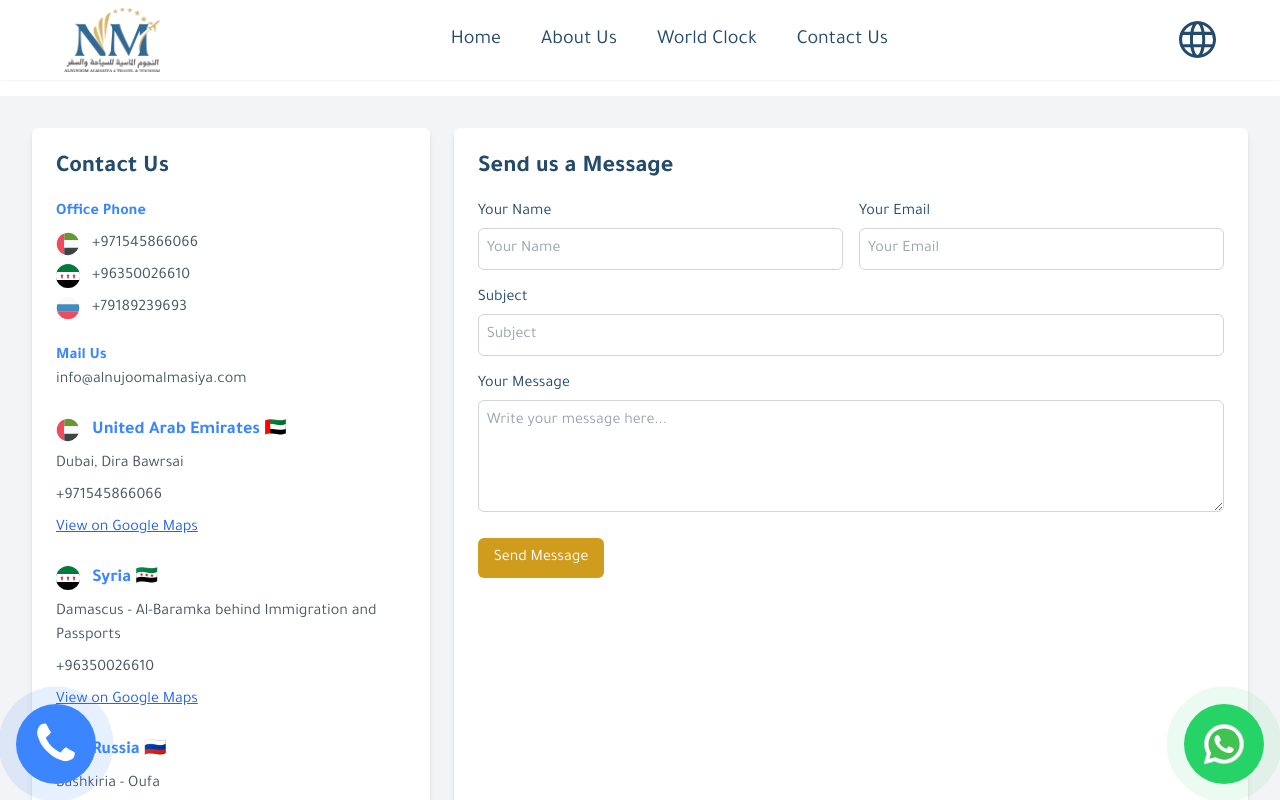
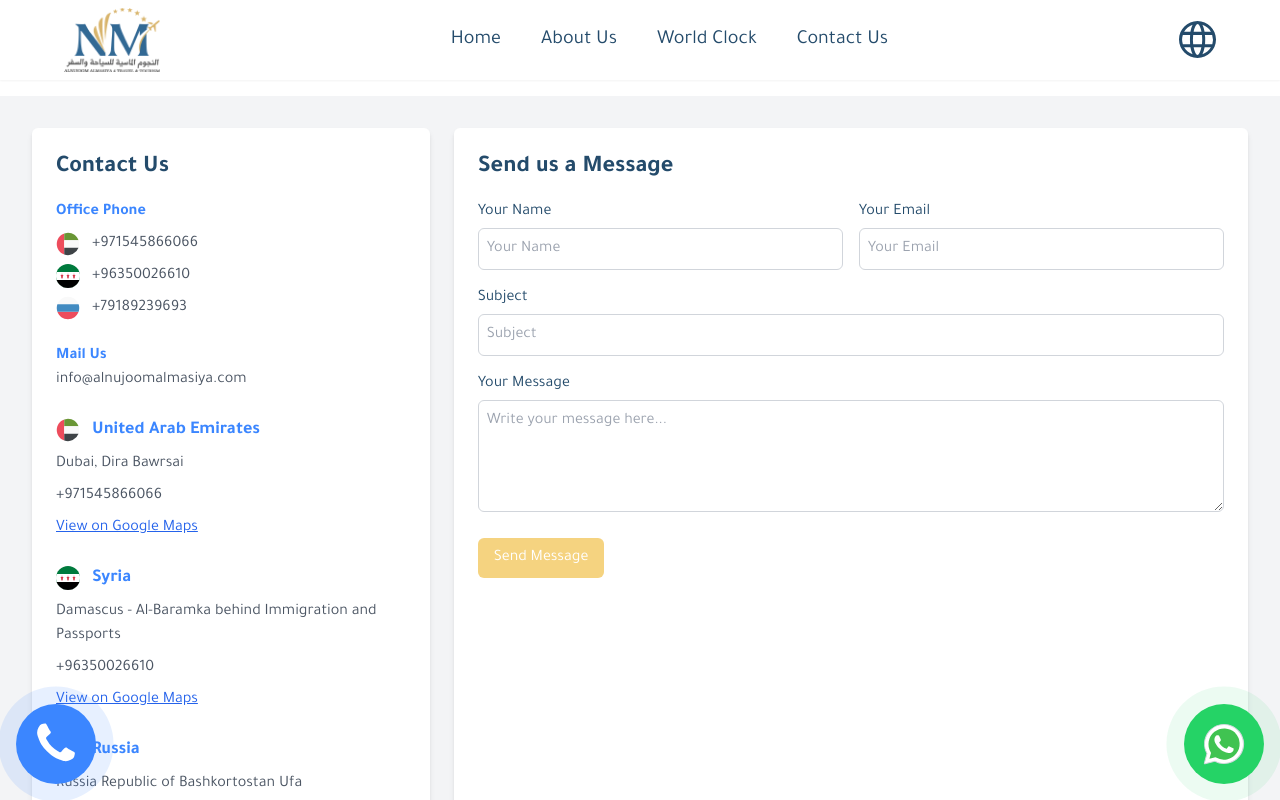
Before and after one commit to abdalraoufalsheikhnajeeb/almasyia, a Next.js app: page /1/contact in a window 1280 px wide. Shown: the top 800 px of the page. Built offline with nearby package versions, Linux system fonts and the light colour scheme.

Commit message:
dfgdfgdf

```diff
--- a/app/[lang]/(Pages)/contact/page.tsx
+++ b/app/[lang]/(Pages)/contact/page.tsx
@@ -86,26 +86,26 @@ export default function ContactPage({ params }: { params: Promise<Params> }) {
     subject: { ar: "الموضوع", en: "Subject", ru: "Тема" },
     // location keys
     uaeB: {
-      ar: "الإمارات العربية المتحدة 🇦🇪",
-      en: "United Arab Emirates 🇦🇪",
-      ru: "Объединённые Арабские Эмираты 🇦🇪",
+      ar: "الإمارات العربية المتحدة ",
+      en: "United Arab Emirates ",
+      ru: "Объединённые Арабские Эмираты ",
     },
     locationUAE: {
       ar: "دبي، ديرة بور سعيد",
       en: "Dubai, Dira Bawrsai",
       ru: "Дубай, Дира Бурсай",
     },
-    sarB: { ar: "سوريا 🇸🇾", en: "Syria 🇸🇾", ru: "Сирия 🇸🇾" },
+    sarB: { ar: "سوريا ", en: "Syria", ru: "Сирия" },
     locationSAR: {
       ar: "دمشق- البرامكة خلف الهجرة والجوازات",
       en: "Damascus - Al-Baramka behind Immigration and Passports",
       ru: "Дамаск - Аль-Барамка за иммиграцией и паспортным столом",
     },
-    ruB: { ar: "روسيا 🇷🇺", en: "Russia 🇷🇺", ru: "Россия 🇷🇺" },
+    ruB: { ar: "روسيا ", en: "Russia ", ru: "Россия " },
     locationRU: {
-      ar: "بشكيريا- أوفا",
-      en: "Bashkiria - Oufa",
-      ru: "Башкирия - Уфа",
+      ar: "روسيا جمهورية باشكورتوستان أوفا",
+      en: "Russia Republic of Bashkortostan Ufa",
+      ru: "Россия Республика Башкортостан Уфа",
     },
   };
 
--- a/app/[lang]/components/LocationCard.tsx
+++ b/app/[lang]/components/LocationCard.tsx
@@ -120,7 +120,7 @@ const LocationCard: React.FC<LocationCardProps> = ({
                 alt={`${addClass} flag`}
                 className="w-16 me-4"
               />
-              <p className="text-2xl text-primary font-bold">
+              <p className="text-2xl text-white font-bold">
                 {locationDetails}
               </p>
             </div>
@@ -135,7 +135,7 @@ const LocationCard: React.FC<LocationCardProps> = ({
                 alt={`${locationName} flag`}
                 className="w-16 me-4"
               />
-              <p className="text-2xl text-primary font-bold">{phoneNumber}</p>
+              <p className="text-2xl text-white font-bold">{phoneNumber}</p>
             </div>
           </Link>
         </div>
--- a/app/[lang]/components/Locations.tsx
+++ b/app/[lang]/components/Locations.tsx
@@ -63,7 +63,7 @@ const Locations: React.FC<LocationsProps> = ({ params: { lang } }) => {
   };
 
   return (
-    <main className="flex flex-col items-center justify-center min-h-[100dvh] py-2 bg_Lite">
+    <main className="flex flex-col items-center justify-center min-h-[100dvh] py-2 bg-[#3b86ff]">
       <LocationCard {...uaeLocation} />
       <br />
       <br />
--- a/package.json
+++ b/package.json
@@ -15,7 +15,7 @@
     "embla-carousel-react": "^8.5.1",
     "lodash": "^4.17.21",
     "negotiator": "^1.0.0",
-    "next": "^15.1.2",
+    "next": "^15.1.5",
     "next-sitemap": "^4.2.3",
     "react": "^19.0.0",
     "react-dom": "^19.0.0",
--- a/tailwind.config.js
+++ b/tailwind.config.js
@@ -24,8 +24,8 @@ module.exports = {
       colors: {
         primary: "#244b6b",
         litePrimary: "#3b86ff",
-        accent: "#d09c1e",
+        accent: "#f5d380",
       },
     },
-  }
+  },
 };
```
Also changed, not shown: 1 other file (tests, documents, lock files or other folders).
